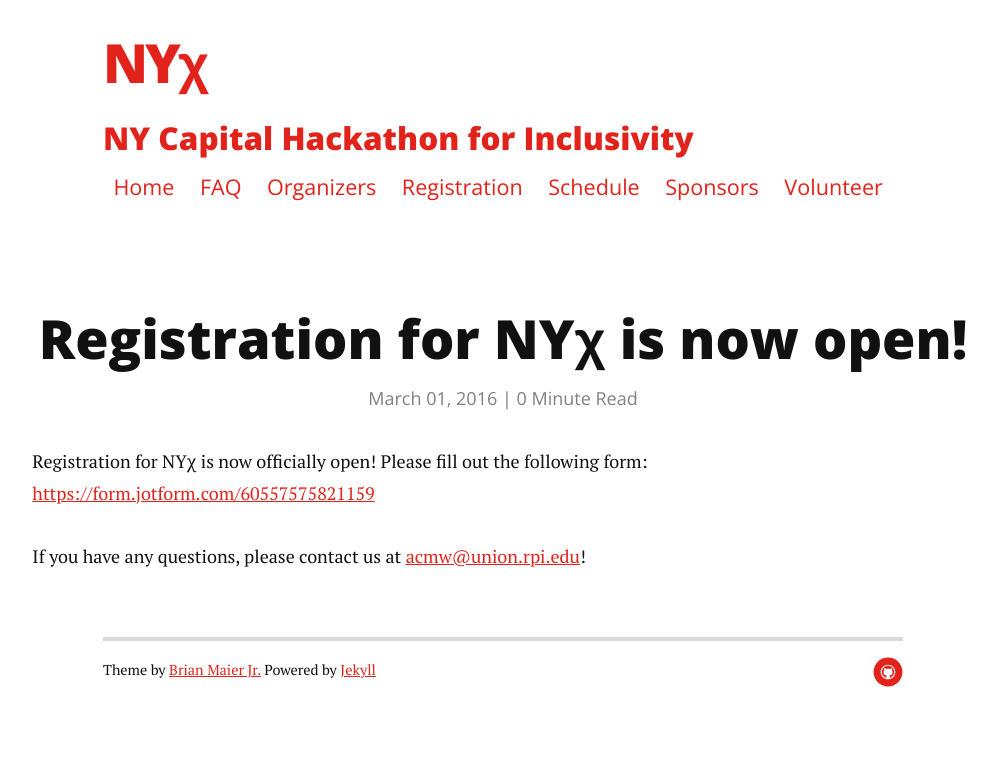
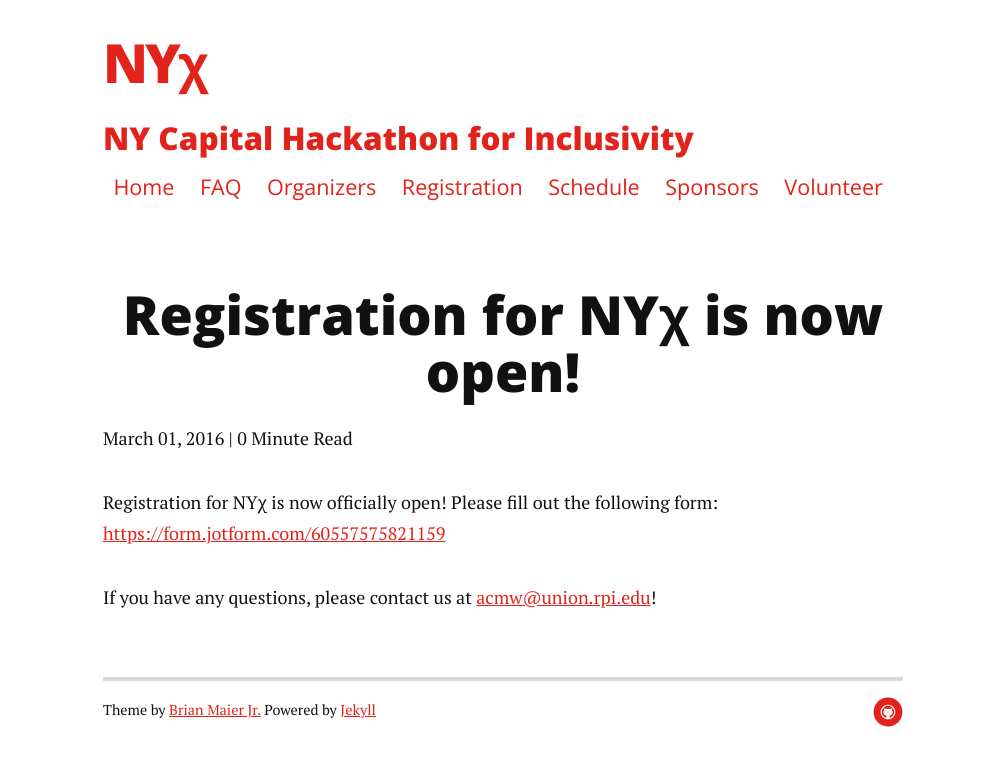
Before and after one commit to nychi/nychi.github.io, a Jekyll site: the page built from _posts/2016-3-1-registration-open.markdown, in a window 1280 px wide. Shown: the top 766 px of the page, without its empty margins (137-1134 px from the left). Built offline with Jekyll 4.4.1, drawn with Linux system fonts in a browser that asks for light colours; nearby versions of some CDN libraries.

Commit message:
fixed formatting issue with blog posts

```diff
--- a/_layouts/post.html
+++ b/_layouts/post.html
@@ -10,16 +10,18 @@
 
   {% include header.html %}
 
-  <div class="post">
+  <div class="content">
   {% if page.image %}
        <div class="featuredImage">
         <img src="{{ '/assets/img/' | prepend: site.baseurl | append: page.image }}" alt="" />
       </div>
   {% endif %}
+  <div class="container">
   <h1 class="postTitle">{{ page.title }}</h1>
   <p class="meta">{{ page.date | date: '%B %d, %Y' }} | <span class="time">{{ page.content | number_of_words | divided_by:180 }}</span> Minute Read</p>
 
   {{ content }}
+  </div>
   </div>
 <!-- end .content -->
 
```
